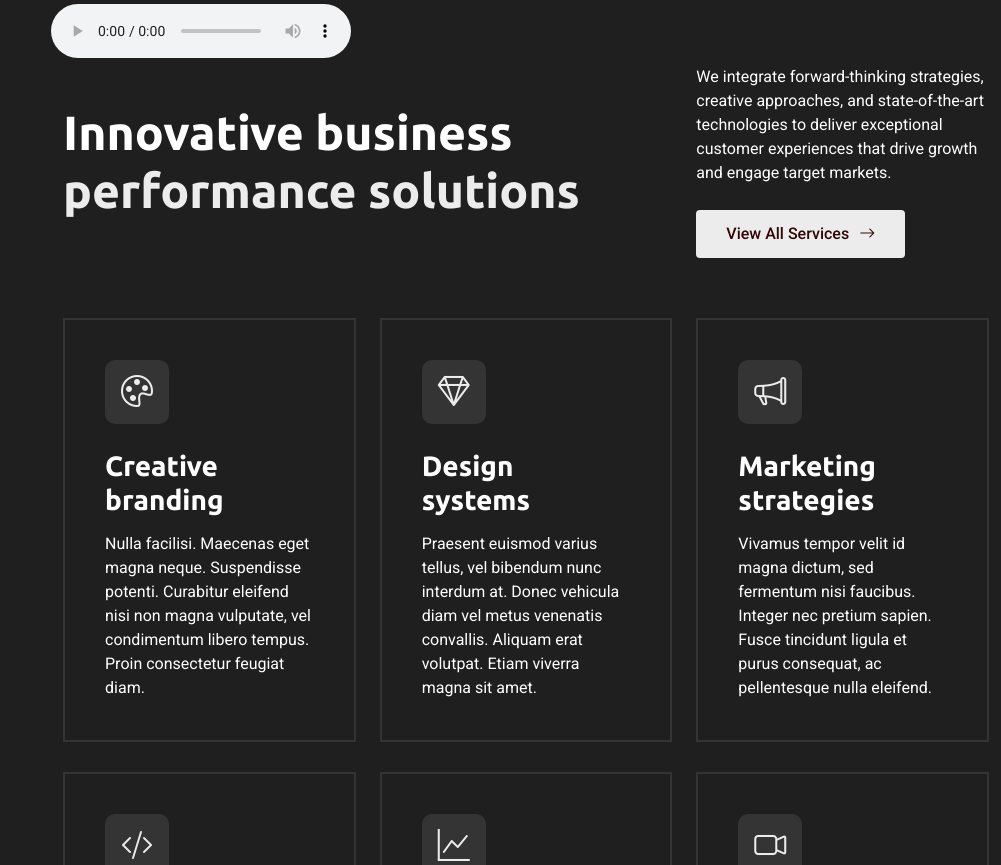
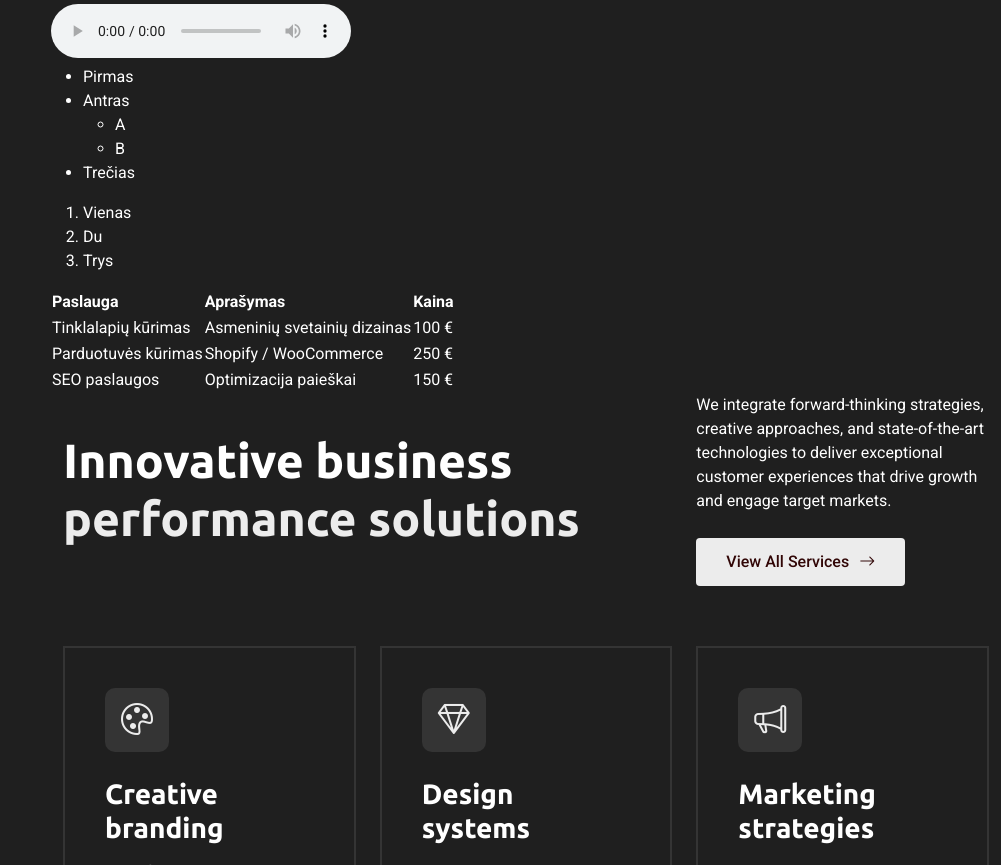
Before and after one commit to Dominykas567/Dominykas567.github.io, a plain HTML site: page index.html in a window 1280 px wide. Shown: the part 6271-7136 px from the top of the page, without its empty margins (279-1280 px from the left). Drawn offline with nearby package versions, Linux system fonts and the light colour scheme.

Commit message:
Add files via upload

```diff
--- a/index.html
+++ b/index.html
@@ -27,7 +27,9 @@
   <link href="assets/vendor/swiper/swiper-bundle.min.css" rel="stylesheet">
 
   <!-- Main CSS File -->
+
   <link href="assets/css/main.css" rel="stylesheet">
+  <link href="assets/css/custom.css" rel="stylesheet">
 
   <!-- =======================================================
   * Template Name: SnapFolio
@@ -650,7 +652,56 @@
             <iframe width="560" height="315" src="https://www.youtube.com/embed/BoUVIhtqjAw?si=51CeZwlTd69g8Yzr" title="YouTube video player" frameborder="0" allow="accelerometer; autoplay; clipboard-write; encrypted-media; gyroscope; picture-in-picture; web-share" referrerpolicy="strict-origin-when-cross-origin" allowfullscreen></iframe>
             <audio src="assets/media/clock_ticking.mp3" type="audio/mpeg" controls></audio>
         </div>
+        <div>
+            <!-- NENUMERUOTAS SĄRAŠAS su nested list -->
+            <ul class="custom-ul">
+                <li>Pirmas</li>
+                <li>Antras
+                    <ul class="custom-ul nested">
+                        <li>A</li>
+                        <li>B</li>
+                    </ul>
+                </li>
+                <li>Trečias</li>
+            </ul>
 
+            <!-- NUMERUOTAS SĄRAŠAS -->
+            <ol class="custom-ol">
+                <li>Vienas</li>
+                <li>Du</li>
+                <li>Trys</li>
+            </ol>
+
+            <!-- 4×3 LENTELĖ -->
+            <table class="services-table">
+                <thead>
+                <tr>
+                    <th>Paslauga</th>
+                    <th>Aprašymas</th>
+                    <th>Kaina</th>
+                </tr>
+                </thead>
+                <tbody>
+                <tr>
+                    <td>Tinklalapių kūrimas</td>
+                    <td>Asmeninių svetainių dizainas</td>
+                    <td>100 €</td>
+                </tr>
+                <tr>
+                    <td>Parduotuvės kūrimas</td>
+                    <td>Shopify / WooCommerce</td>
+                    <td>250 €</td>
+                </tr>
+                <tr>
+                    <td>SEO paslaugos</td>
+                    <td>Optimizacija paieškai</td>
+                    <td>150 €</td>
+                </tr>
+                </tbody>
+            </table>
+
+
+        </div>
       <div class="container" data-aos="fade-up" data-aos-delay="100">
 
         <div class="service-header">
```
